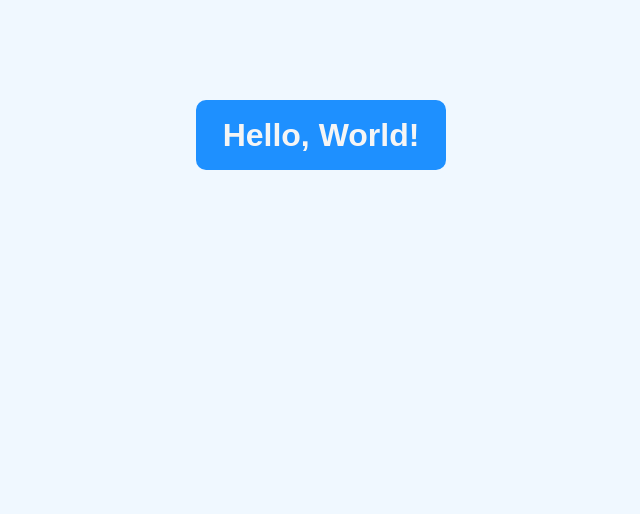
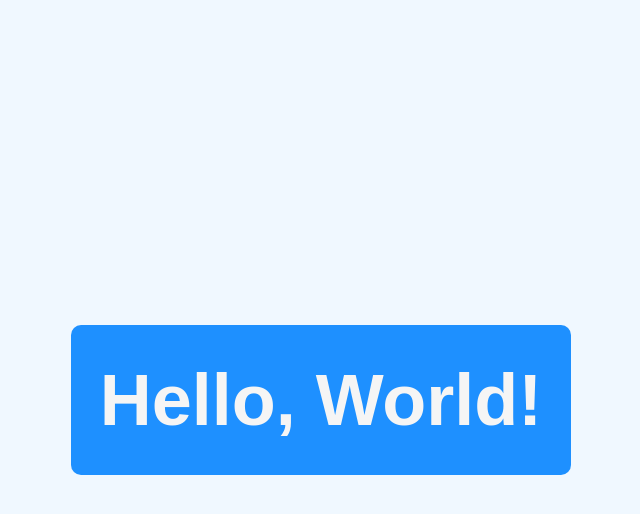
Before and after one commit to pullynnhah/projeto, a plain HTML site: page index.html in a window 1280 px wide. Shown: the whole page, without its empty margins (319-959 px from the left). Drawn offline with Linux system fonts and the light colour scheme.

Commit message:
vai dar conflito

```diff
--- a/style.css
+++ b/style.css
@@ -5,8 +5,9 @@ body {
 }
 
 .box {
-  width: 250px;
-  height: 70px;
+  width: 500px;
+  height: 150px;
+  font-size: 36px;
   background-color: dodgerblue;
   border-radius: 10px;
 
@@ -14,5 +15,5 @@ body {
   justify-content: center;
   align-items: center;
 
-  margin: 100px auto;
+  margin: calc(50vh - 75px) auto;
 }
```
